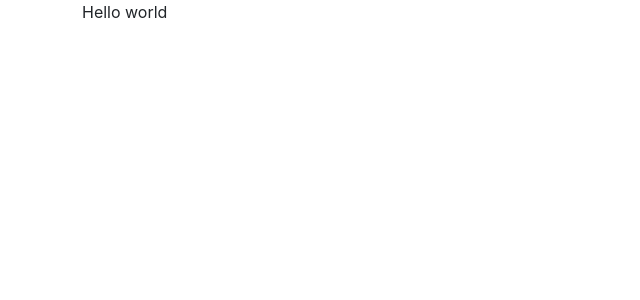
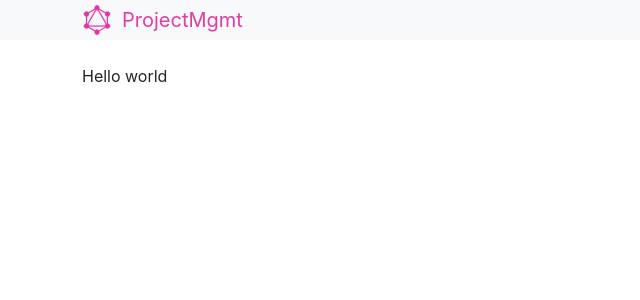
Before and after one commit to tienviet10/mgmt-project-fe-practice, a React (Create React App) app: page / in a window 1280 px wide. Shown: the top 300 px of the page, without its empty margins (0-640 px from the left). Built offline with nearby package versions, Linux system fonts and the light colour scheme.

Commit message:
Add header and spinner

```diff
--- a/src/App.js
+++ b/src/App.js
@@ -1,9 +1,23 @@
+import Header from "./components/Header";
+import { ApolloProvider, ApolloClient, InMemoryCache } from '@apollo/client';
+
+const cache = new InMemoryCache();
+
+const client = new ApolloClient({
+  uri: 'http://localhost:808/graphql',
+  cache,
+});
 
 function App() {
   return (
-    <div className="container">
-      Hello world
-    </div>
+    <>
+      <ApolloProvider client={client}>
+        <Header />
+        <div className="container">
+          Hello world
+        </div>
+      </ApolloProvider>
+    </>
   );
 }
 
--- /dev/null
+++ b/src/components/Header.jsx
@@ -0,0 +1,16 @@
+import logo from "./assets/logo.png";
+
+export default function Header() {
+  return (
+    <nav className="navbar bg-light mb-4 p-0">
+      <div className="container">
+        <a className="navbar-brand" href="/">
+          <div className="d-flex">
+            <img src={logo} alt="logo" className="mr-2" />
+            <div>ProjectMgmt</div>
+          </div>
+        </a>
+      </div>
+    </nav>
+  );
+}
```
Also changed, not shown: src/components/Clients.jsx (added, +7 -0 lines), src/components/Spinner.jsx (added, +9 -0 lines).
